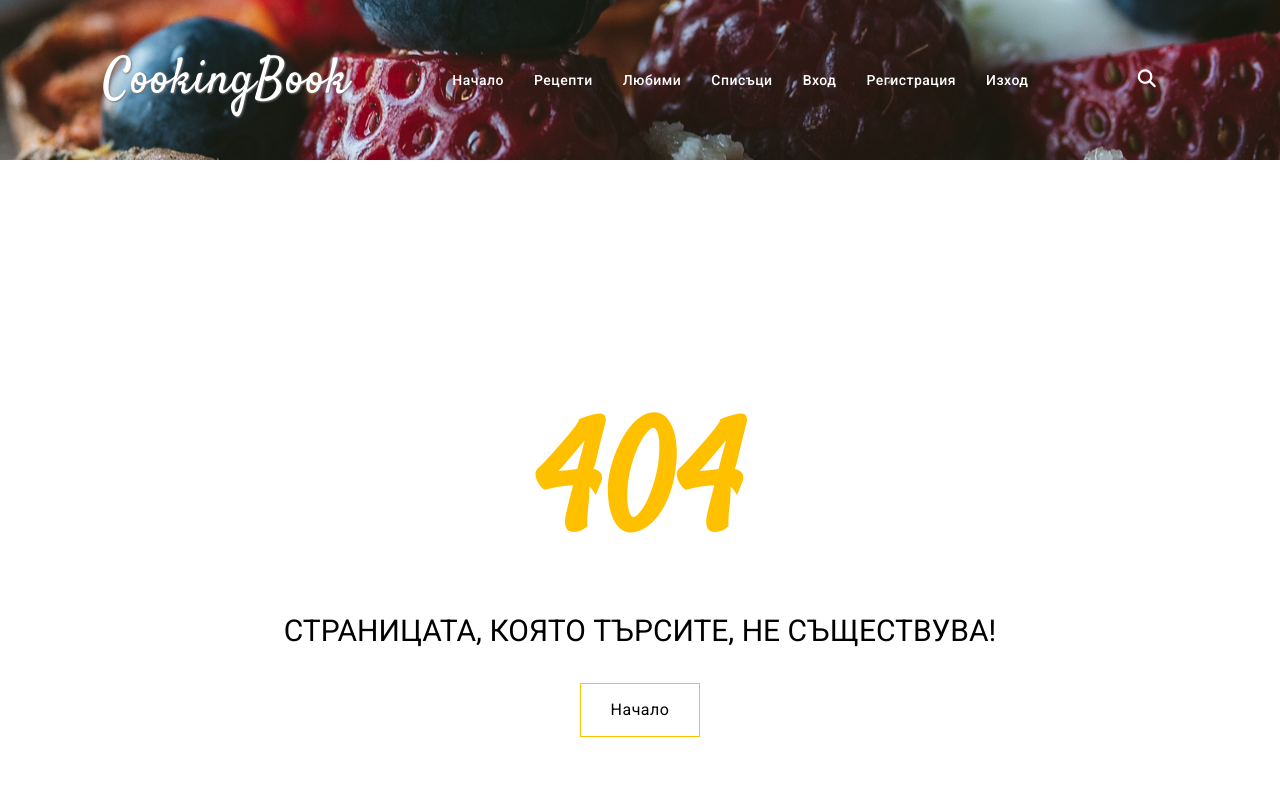
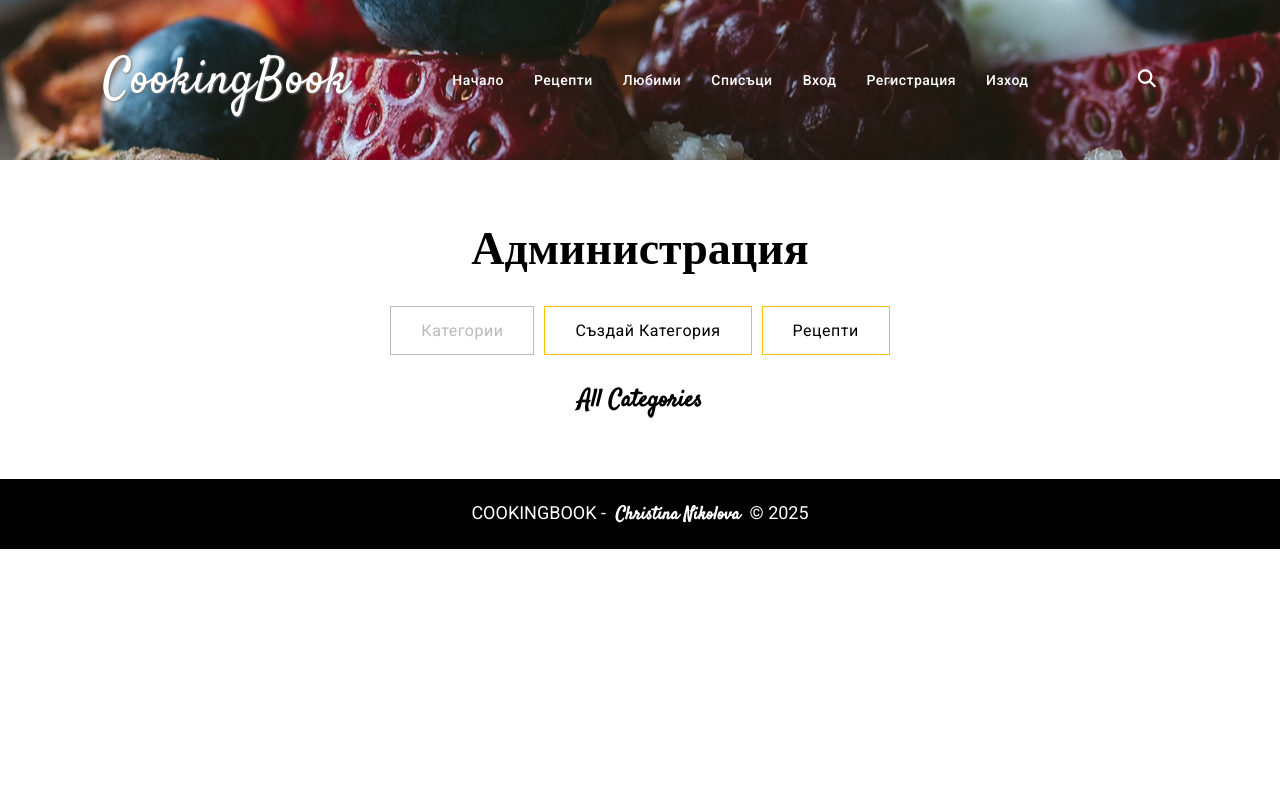
Before and after one commit to ChristinaNikolova/CookingBook, a React (Vite) app in the folder client/: page /admin/category/all in a window 1280 px wide. Before the commit this address had no page. Shown: the top 800 px of the page. Built offline with nearby package versions, Linux system fonts and the light colour scheme.

Commit message:
add admit outlet

```diff
--- a/client/src/App.jsx
+++ b/client/src/App.jsx
@@ -4,10 +4,12 @@ import Home from "./components/Home/Home";
 import Footer from "./components/Footer/Footer";
 import Categories from "./components/Recipe/Categories/Categories";
 import CreateRecipe from "./components/Recipe/Create/Create";
-import CreateCategory from "./components/Administration/Category/Create/Create";
 import Login from "./components/Auth/Login/Login";
 import Register from "./components/Auth/Register/Register";
 import NotFound from "./components/NotFound/NotFound";
+import Jumbo from "./components/Administration/Jumbo/Jumbo";
+import AllCategories from "./components/Administration/Category/All/All";
+import CreateCategory from "./components/Administration/Category/Create/Create";
 
 function App() {
   const { pathname } = useLocation();
@@ -29,8 +31,9 @@ function App() {
           <Route path="login" element={<Login />} />
           <Route path="register" element={<Register />} />
         </Route>
-        <Route path="/admin">
+        <Route path="/admin" element={<Jumbo />}>
           <Route path="category">
+            <Route path="all" element={<AllCategories />} />
             <Route path="create" element={<CreateCategory />} />
           </Route>
         </Route>
--- /dev/null
+++ b/client/src/components/Administration/Category/All/All.jsx
@@ -0,0 +1,3 @@
+export default function AllCategories() {
+  return <h1>All Categories</h1>;
+}
--- /dev/null
+++ b/client/src/components/Administration/Jumbo/Jumbo.jsx
@@ -0,0 +1,37 @@
+import { Outlet, useLocation } from "react-router-dom";
+import ButtonLink from "../../shared/ButtonLink/ButtonLink";
+import styles from "./Jumbo.module.css";
+
+export default function Jumbo() {
+  const { pathname } = useLocation();
+
+  const disabledButton = (path) => {
+    return path === pathname;
+  };
+
+  return (
+    <section id={styles["admin-jumbo"]} className="section">
+      <h1 className={styles["admin-jumbo-title"]}>Администрация</h1>
+      <ul className={styles["admin-jumbo-ul"]}>
+        <li className={styles["admin-jumbo-li"]}>
+          <ButtonLink
+            path="/admin/category/all"
+            text="Категории"
+            disabled={disabledButton("/admin/category/all")}
+          />
+        </li>
+        <li className={styles["admin-jumbo-li"]}>
+          <ButtonLink
+            path="/admin/category/create"
+            text="Създай Категория"
+            disabled={disabledButton("/admin/category/create")}
+          />
+        </li>
+        <li className={styles["admin-jumbo-li"]}>
+          <ButtonLink path="/" text="Рецепти" disabled={disabledButton()} />
+        </li>
+      </ul>
+      <Outlet />
+    </section>
+  );
+}
--- /dev/null
+++ b/client/src/components/Administration/Jumbo/Jumbo.module.css
@@ -0,0 +1,16 @@
+#admin-jumbo {
+  margin: 60px auto;
+}
+
+.admin-jumbo-title {
+  font-size: 46px;
+  margin-bottom: 30px;
+}
+
+.admin-jumbo-ul {
+  display: flex;
+  justify-content: center;
+  align-items: center;
+  gap: 10px;
+  margin-bottom: 40px;
+}
--- a/client/src/components/shared/ButtonLink/ButtonLink.jsx
+++ b/client/src/components/shared/ButtonLink/ButtonLink.jsx
@@ -1,8 +1,18 @@
 import { Link } from "react-router-dom";
 
-export default function ButtonLink({ path, text }) {
+export default function ButtonLink({ path, text, disabled = false }) {
+  const clickHandler = (e) => {
+    if (disabled) {
+      e.preventDefault();
+    }
+  };
+
   return (
-    <Link to={path} className="btn">
+    <Link
+      to={path}
+      className={`btn ${disabled ? "disabled" : ""}`}
+      onClick={clickHandler}
+    >
       {text}
     </Link>
   );
--- a/client/src/styles/buttons.css
+++ b/client/src/styles/buttons.css
@@ -18,12 +18,15 @@
   background-color: var(--clr-yellow);
 }
 
-.btn:disabled {
+.btn:disabled,
+a.btn.disabled {
   color: var(--clr-grey);
   border-color: var(--clr-grey);
+  opacity: 0.5;
 }
 
-.btn:disabled:hover {
+.btn:disabled:hover,
+a.btn.disabled:hover {
   cursor: not-allowed;
   background-color: var(--clr-white);
 }
```
